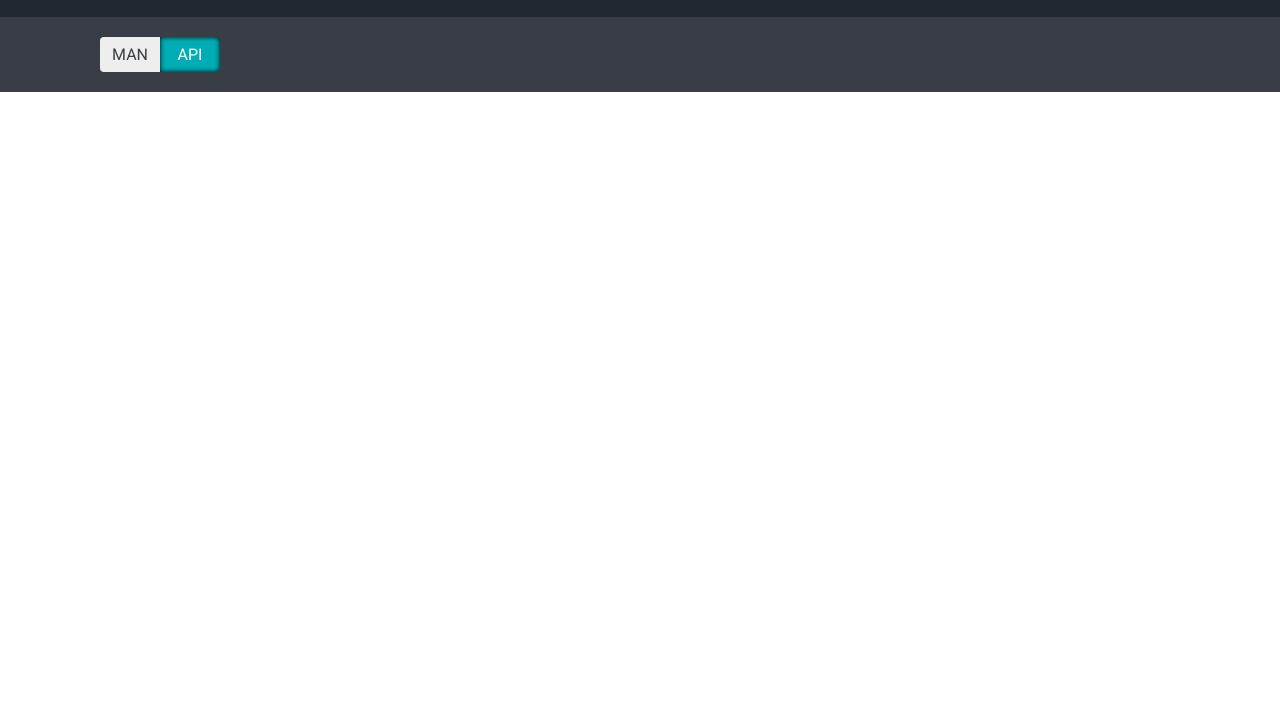
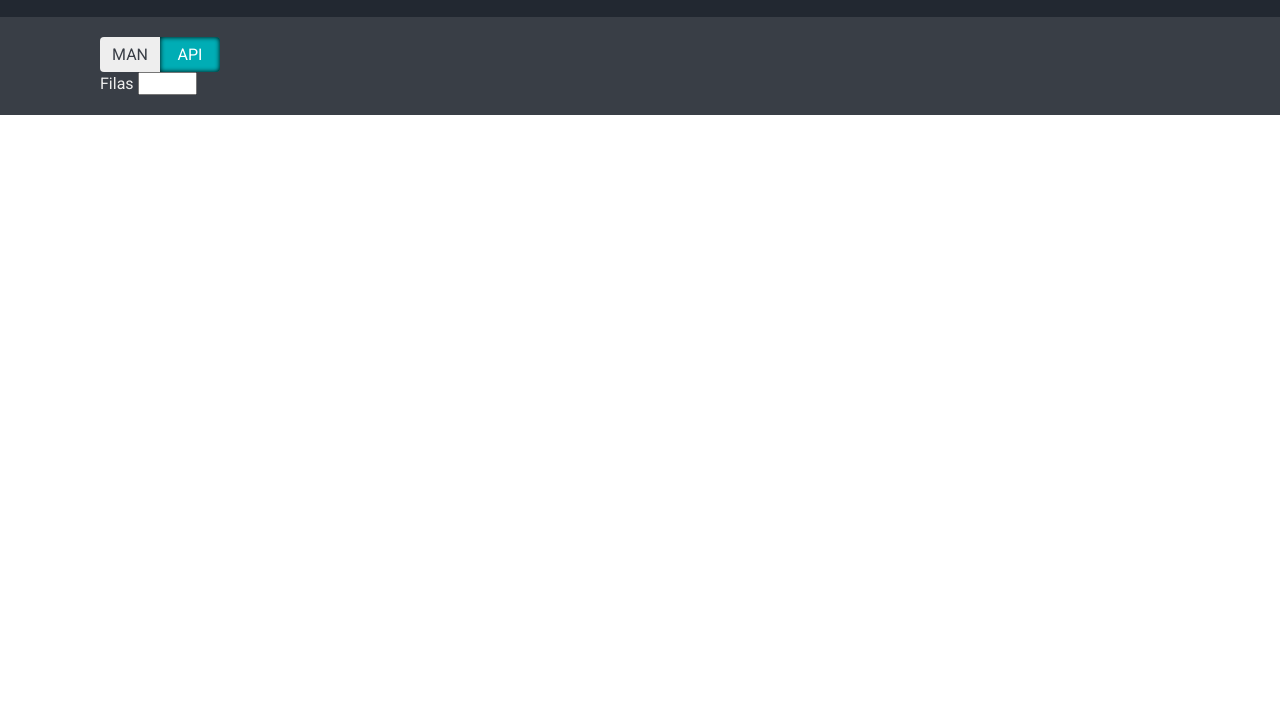
Before and after one commit to Shadier/Conway, a plain HTML site: page index.html in a window 1280 px wide. Shown: the part 90-800 px from the top of the page. Drawn offline with nearby package versions, Linux system fonts and the light colour scheme.

Commit message:
ultimos cambios de dell

```diff
--- a/index.html
+++ b/index.html
@@ -17,7 +17,8 @@
 			<button class="manual">MAN</button><button class="api active">API</button>
 		</div>
 		<div class="cs-derecha">
-
+			<label>Filas</label>
+			<input type="number" name="txtRows" min="3" max="100" step="1">
 		</div>
 	</section>
 	<script src="https://ajax.googleapis.com/ajax/libs/jquery/3.4.1/jquery.min.js"></script>
```
